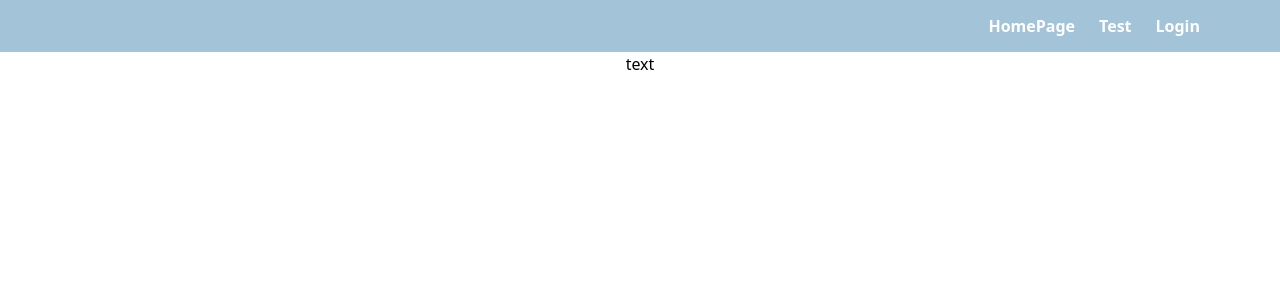
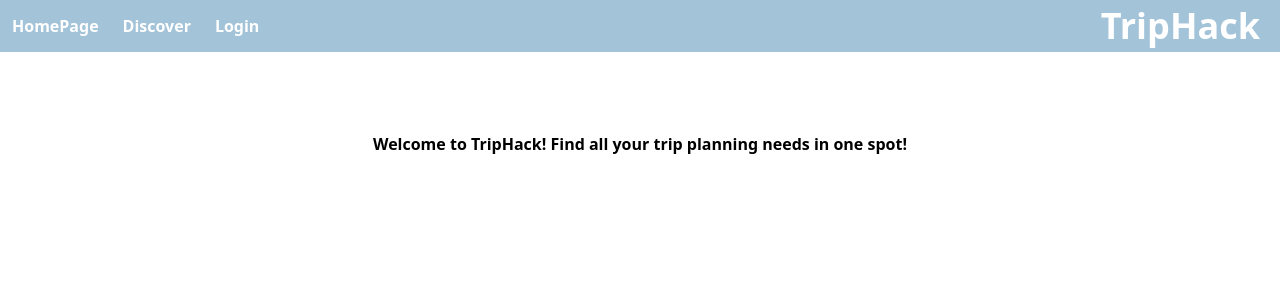
Before and after one commit to mtomilson/TripHack, a React (Vite) app in the folder triphack/: page / in a window 1280 px wide. Shown: the top 300 px of the page. Built offline with nearby package versions, Linux system fonts and the light colour scheme; no server answers.

Commit message:
feat(profile page checks)

```diff
--- a/triphack/src/components/HomePage.tsx
+++ b/triphack/src/components/HomePage.tsx
@@ -1,8 +1,8 @@
 export default function HomePage() {
   return (
     <>
-      <div className="text-center">
-        <p>text</p>
+      <div className="text-center pt-20">
+        <p className="font-bold">Welcome to TripHack! Find all your trip planning needs in one spot!</p>
       </div>
     </>
   );
--- a/triphack/src/components/Login.tsx
+++ b/triphack/src/components/Login.tsx
@@ -1,14 +1,17 @@
 import React, { type FormEvent } from "react";
 import { auth } from "../firebase";
 import { signInWithEmailAndPassword, type UserCredential } from "firebase/auth";
-import { Link } from "react-router-dom";
-import Test from "./Test";
+import { useNavigate } from "react-router-dom";
+import Test from "./Discover";
 import { useState } from "react";
 
 export default function Login() {
   const [email, setEmail] = useState<string>("");
   const [password, setPassword] = useState<string>("");
-  const [userr, setUser] = useState<UserCredential>();
+  const [user, setUser] = useState<UserCredential>();
+
+  let navigate = useNavigate();
+
 
   const canLogin = email !== "" && password !== "";
 
@@ -19,6 +22,7 @@ export default function Login() {
         .then((user) => {
           setUser(user);
           console.log(user);
+          navigate("/")
         })
         .catch((error) => {
           console.log(error.message);
@@ -69,7 +73,7 @@ export default function Login() {
               />
             </div>
           </div>
-          <Link to="/Test">
+
           <button
             type="submit"
             disabled={!canLogin}
@@ -79,7 +83,6 @@ export default function Login() {
           >
             Login
           </button>
-          </Link>
         </div>
       </form>
     </div>
--- a/triphack/src/components/NavBar.tsx
+++ b/triphack/src/components/NavBar.tsx
@@ -1,20 +1,48 @@
 import React from "react";
 import { Link } from "react-router-dom";
+import { onAuthStateChanged, type User } from "firebase/auth";
+import { auth } from "../firebase";
+import { useState } from "react";
 
 export default function NavBar() {
+  const [isLoggedIn, setLoggedIn] = useState<boolean>(false);
+  const [user, setUser] = useState<User>();
+
+  onAuthStateChanged(auth, (user) => {
+    if (user) {
+      setLoggedIn(true);
+      setUser(user);
+    } else {
+      setLoggedIn(false);
+    }
+  });
+
   return (
-    <nav className="bg-primary flex justify-end items-center pr-20 h-13 ">
+    <nav className="bg-primary flex justify-between items-center pl-3 h-13 ">
       <ul className="flex space-x-6">
         <Link to="/" className="text-white font-bold">
           HomePage
         </Link>
-        <Link to="/Test" className="text-white font-bold">
-          Test
+        <Link to="/Discover" className="text-white font-bold">
+          Discover
         </Link>
-        <Link to="/onboarding" className="text-white font-bold">
-          Login
-        </Link>
+
+        {isLoggedIn ? (
+          <Link to="/Profile" className="text-white font-bold">
+            Profile
+          </Link>
+        ) : (
+          <Link to="/onboarding" className="text-white font-bold">
+            Login
+          </Link>
+        )}
       </ul>
+        <div>
+          <h1 className="text-white pr-5 font-extrabold text-4xl">
+            TripHack
+          </h1>
+        </div>
+
     </nav>
   );
 }
--- a/triphack/src/components/Onboarding.tsx
+++ b/triphack/src/components/Onboarding.tsx
@@ -1,6 +1,6 @@
 import React from "react";
 import { useState } from "react";
-import SignUp from "./signUp";
+import SignUp from "./SignUp";
 import Login from "./Login";
 
 export default function Onboarding() {
--- /dev/null
+++ b/triphack/src/components/Profile.tsx
@@ -0,0 +1,31 @@
+import React from "react";
+import { auth } from "../firebase";
+import { signOut } from "firebase/auth";
+
+
+export default function Profile() {
+    const user = auth.currentUser
+
+  const handleLogOut = () => {
+    signOut(auth)
+      .then(() => {
+        console.log("signout success");
+      })
+      .catch((error) => {
+        console.log(error.message);
+      });
+  };
+
+  return (
+    <div>
+      <div>
+        <div className="flex justify-between items-center px-5 py-2">
+          <h1>{user?.email}</h1>
+          <button onClick={handleLogOut} className="font-bold">
+            Logout
+          </button>
+        </div>
+      </div>
+    </div>
+  );
+}
--- a/triphack/src/components/SignUp.tsx
+++ b/triphack/src/components/SignUp.tsx
@@ -2,11 +2,15 @@ import React from "react";
 import { auth } from "../firebase";
 import { getAuth, createUserWithEmailAndPassword } from "firebase/auth";
 import { useState, useEffect } from "react";
+import { useNavigate } from 'react-router-dom';
 
 export default function SignUp() {
   const [email, setEmail] = useState<string>(""); //set email takes parameters of string only or undefined, default state is undefined
   const [password, setPassword] = useState<string>("");
   const [confirmPass, setConfirmPass] = useState<string>("");
+
+  let navigate = useNavigate();
+
 
   const canSignUp =
     email !== "" &&
@@ -23,7 +27,7 @@ export default function SignUp() {
       createUserWithEmailAndPassword(auth, email, password)
         .then((userCredential) => {
           const user = userCredential.user;
-          console.log(user.uid, " Successfully signed up");
+          navigate("/")
         })
         .catch((error) => {
           console.log(error.message);
--- a/triphack/src/main.tsx
+++ b/triphack/src/main.tsx
@@ -2,8 +2,9 @@ import { StrictMode } from "react";
 import { createRoot } from "react-dom/client";
 import HomePage from "./components/HomePage.tsx";
 import NavBar from "./components/NavBar.tsx";
-import Test from "./components/Test.tsx";
+import Discover from "./components/Discover.tsx";
 import Onboarding from "./components/Onboarding.tsx";
+import Profile from "./components/Profile.tsx"
 import { BrowserRouter, Route, Routes } from "react-router-dom";
 import "./App.css";
 
@@ -13,8 +14,9 @@ createRoot(document.getElementById("root")!).render(
       <NavBar />
       <Routes>
         <Route path ="/" element={<HomePage/>}/>
-        <Route path ="/Test" element={<Test/>}/>
+        <Route path ="/Discover" element={<Discover/>}/>
         <Route path ="/Onboarding" element={<Onboarding/>}/>
+        <Route path ="/Profile" element={<Profile/>}/>
       </Routes>
     </BrowserRouter>
   </StrictMode>
```
Lines whose indentation alone changed are shown as unchanged.
